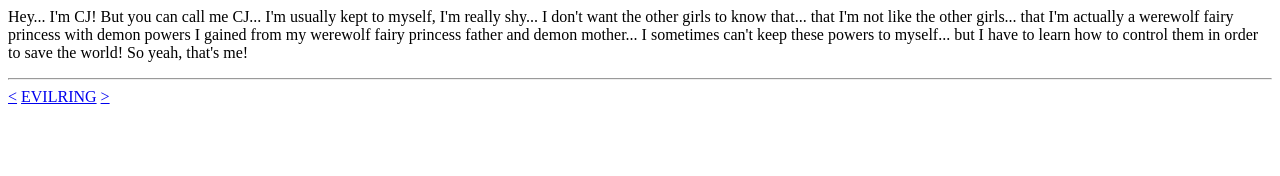
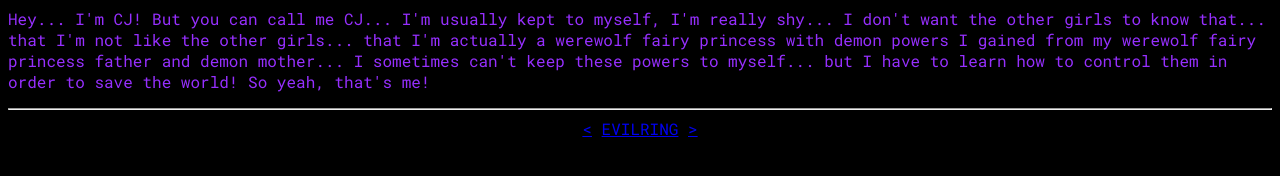
Before and after one commit to CJSatnarine/CJSatnarine.github.io, a plain HTML site: page index.html in a window 1280 px wide. Drawn offline with Linux system fonts and the light colour scheme.

Commit message:
add colour

```diff
--- a/index.html
+++ b/index.html
@@ -1,11 +1,15 @@
 <html>
-    <body>
-    <p>
+    <link href='https://fonts.googleapis.com/css?family=Roboto Mono' rel='stylesheet'>
+    <body style="background-color:black; font-family:'Roboto Mono';">
+    <p style="color:rgb(150, 47, 254)" >
         Hey... I'm CJ! But you can call me CJ... I'm usually kept to myself, I'm really shy... I don't want the other girls to know that... that I'm not like the other girls... that I'm actually a werewolf fairy princess with demon powers I gained from my werewolf fairy princess father and demon mother... I sometimes can't keep these powers to myself... but I have to learn how to control them in order to save the world! So yeah, that's me!
     </p>
     <hr/>
+
+    <center>
     <a href="https://evilr.ing/cjsatnarine/previous"><</a>
     <a href="https://evilr.ing">EVILRING</a>
     <a href="https://evilr.ing/cjsatnarine/next">></a>
+        </center>
     </body>
 </html>
```
